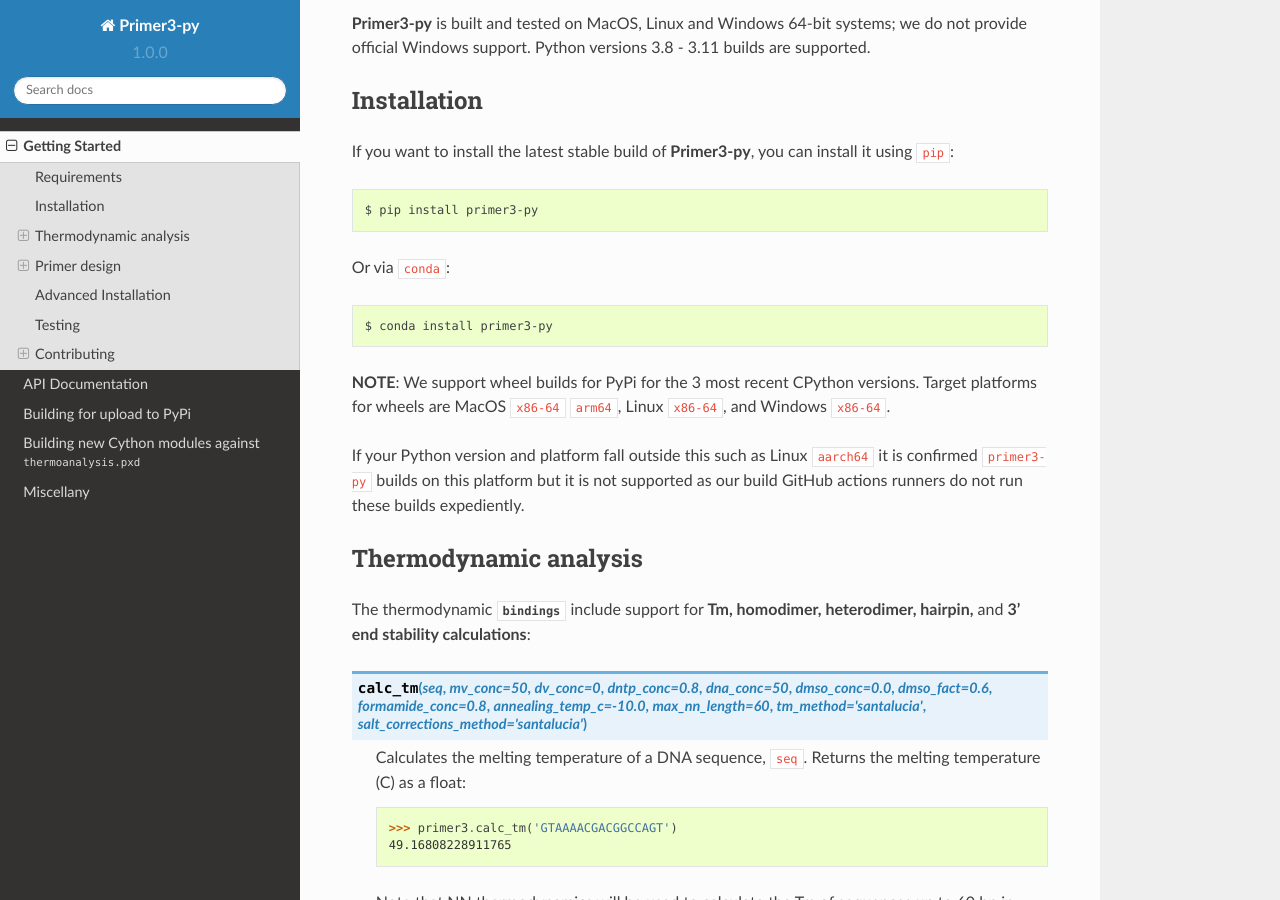
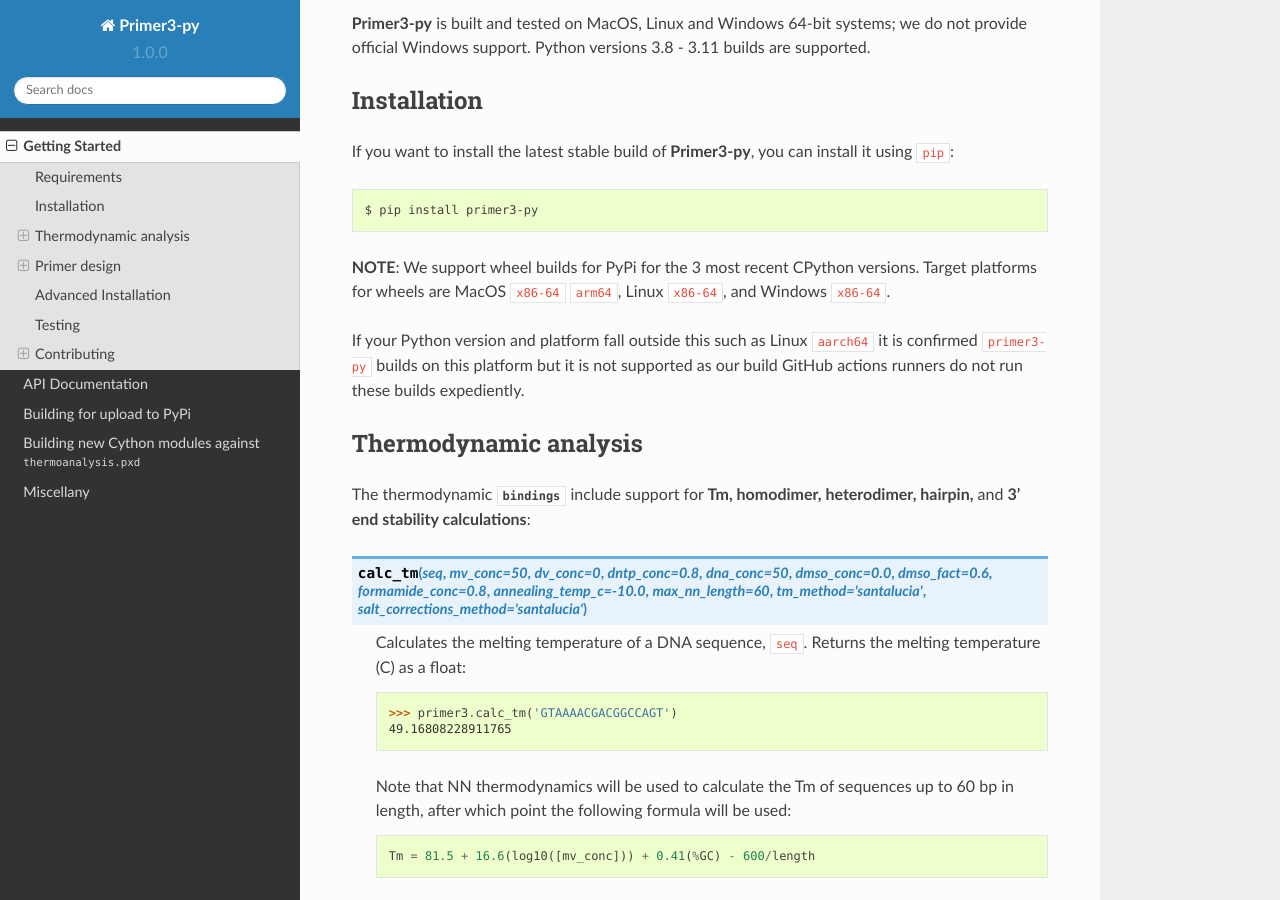
Before and after one commit to libnano/primer3-py, a Sphinx documentation site: the page built from docs/quickstart.md, in a window 1280 px wide and 900 px high, scrolled down 624 px. Built offline with Sphinx 7.4.7 and the Read the Docs theme 2.0.0, drawn with Linux system fonts in a browser that asks for light colours.

Commit message:
removed conda install instructions in the quickstart as conda channel builds work is not complete.  Remove an extra 'to' word from build-wheels-pypi.yml

````diff
--- a/docs/quickstart.md
+++ b/docs/quickstart.md
@@ -16,12 +16,6 @@
 
 ```bash
 $ pip install primer3-py
-```
-
-Or via `conda`:
-
-```bash
-$ conda install primer3-py
 ```
 
 **NOTE**: We support wheel builds for PyPi for the 3 most recent CPython versions. Target platforms for wheels are MacOS `x86-64` `arm64`, Linux `x86-64`, and Windows `x86-64`.
````
Also changed, not shown: 1 other file.
